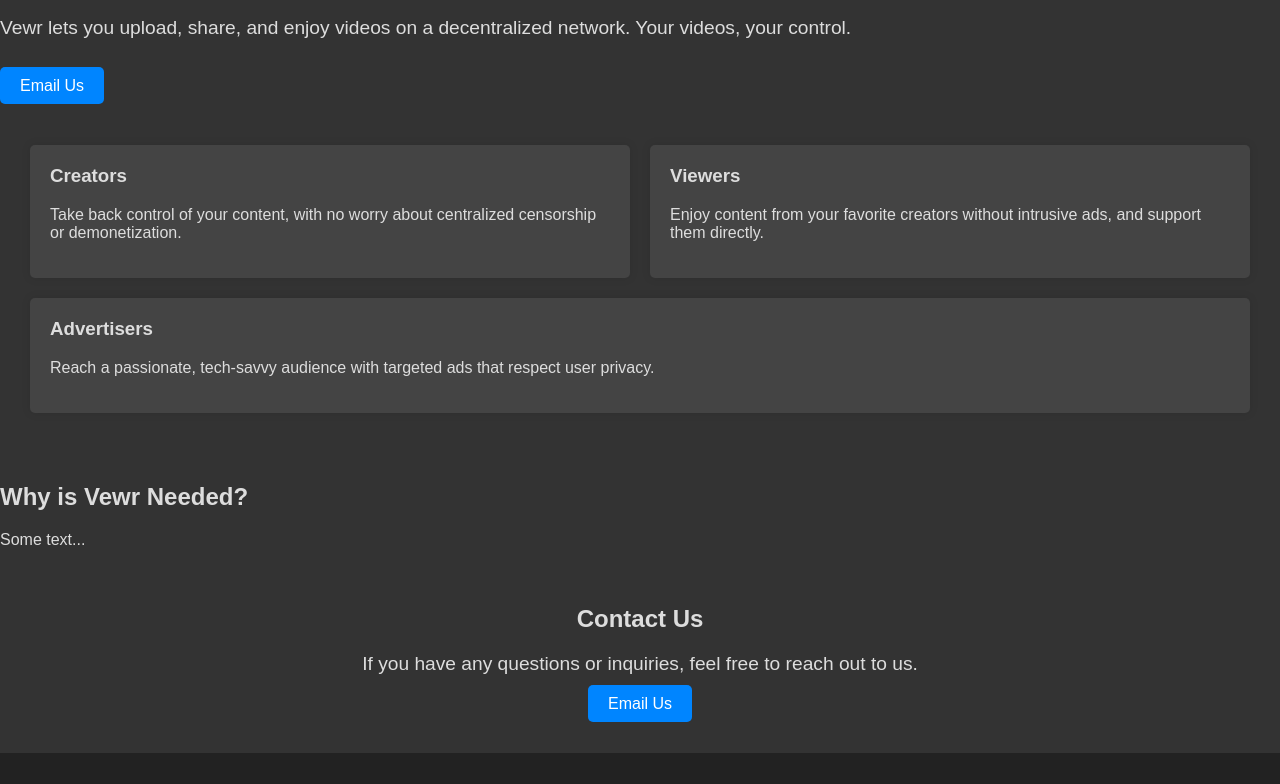
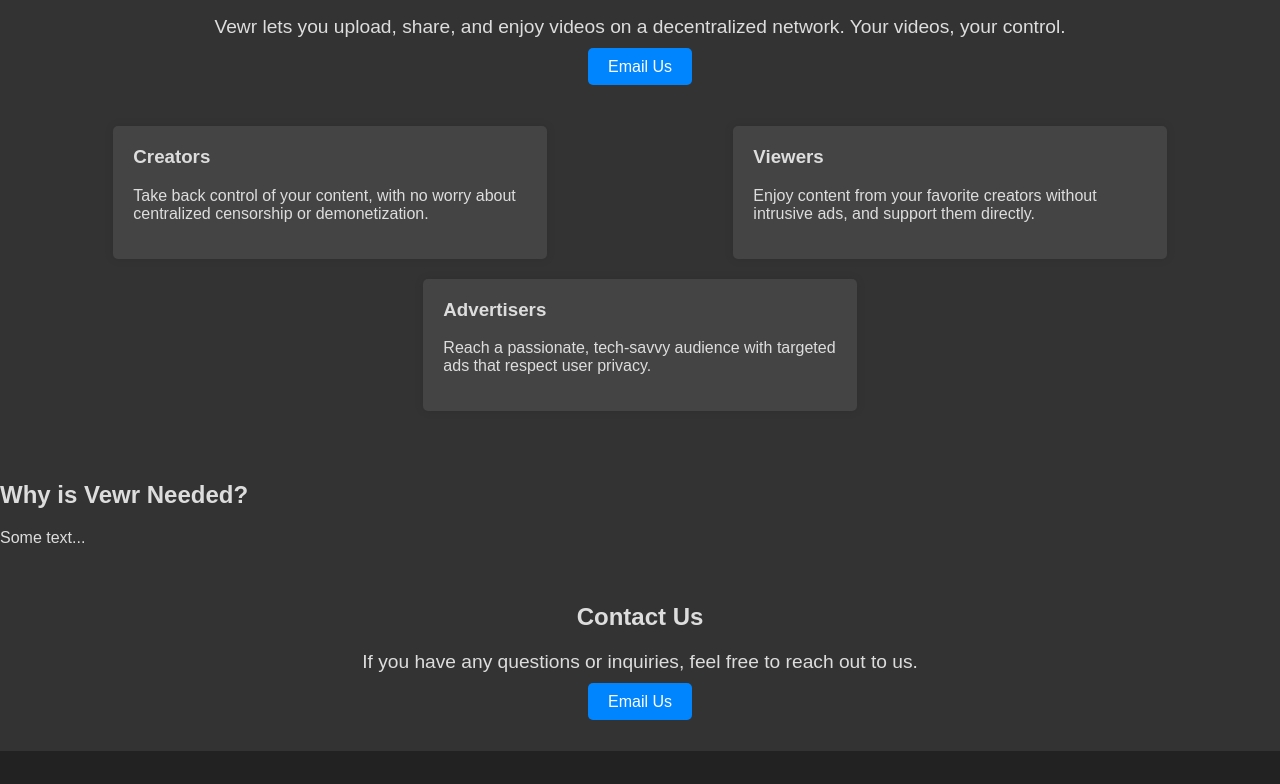
Before and after one commit to BayRyan97/Vewr, a plain HTML site: page index.html in a window 1280 px wide. Shown: the part 129-913 px from the top of the page. Drawn offline with Linux system fonts and the light colour scheme.

Commit message:
Update styles.css

```diff
--- a/styles.css
+++ b/styles.css
@@ -25,7 +25,6 @@ nav ul {
     margin: 0;
     padding: 0;
     display: flex;
-    align-items: center;
 }
 
 nav ul li {
@@ -35,11 +34,10 @@ nav ul li {
 nav ul li a {
     color: #ddd;
     text-decoration: none;
-    transition: color 0.3s ease;
 }
 
 nav ul li a:hover {
-    color: #0085ff;
+    color: #FF2400;
 }
 
 .main {
@@ -47,15 +45,18 @@ nav ul li a:hover {
     text-align: center;
 }
 
+.hero-text {
+    padding-top: 20px;
+    text-align: center;
+}
+
 .hero-text h2 {
     margin-top: 0;
-    margin-bottom: 1em;
-    font-size: 2em;
 }
 
 .hero-text p {
     font-size: 1.2em;
-    margin-bottom: 2em;
+    margin: 20px 0;
 }
 
 .cta-button {
@@ -64,38 +65,38 @@ nav ul li a:hover {
     padding: 10px 20px;
     text-decoration: none;
     border-radius: 5px;
-    transition: background-color 0.3s ease;
+    transition: background-color 0.3s;
 }
 
 .cta-button:hover {
-    background-color: #005f99;
+    background-color: #FF2400;
 }
 
 .benefits {
     display: flex;
-    justify-content: space-between;
+    justify-content: space-around;
     align-items: flex-start;
     padding: 40px 20px;
     flex-wrap: wrap;
 }
 
 .benefit-card {
-    flex: 1 0 calc(33.33% - 40px);
-    margin: 10px;
+    flex-basis: 100%;
+    margin: 10px 0;
     padding: 20px;
     background-color: #444;
     box-shadow: 0px 0px 10px rgba(0,0,0,0.1);
     border-radius: 5px;
 }
 
-@media (max-width: 768px) {
-    .benefit-card {
-        flex-basis: 100%;
-    }
+.benefit-card h3 {
+    margin-top: 0;
 }
 
-.benefit-card h3 {
-    margin-top: 0;
+@media screen and (min-width: 600px) {
+    .benefit-card {
+        flex-basis: calc(33.33% - 20px);
+    }
 }
 
 footer {
@@ -104,6 +105,11 @@ footer {
     text-align: center;
     padding: 20px 0;
     margin-top: auto;
+}
+
+footer img {
+    width: 20px;
+    height: 20px;
 }
 
 .contact {
```
